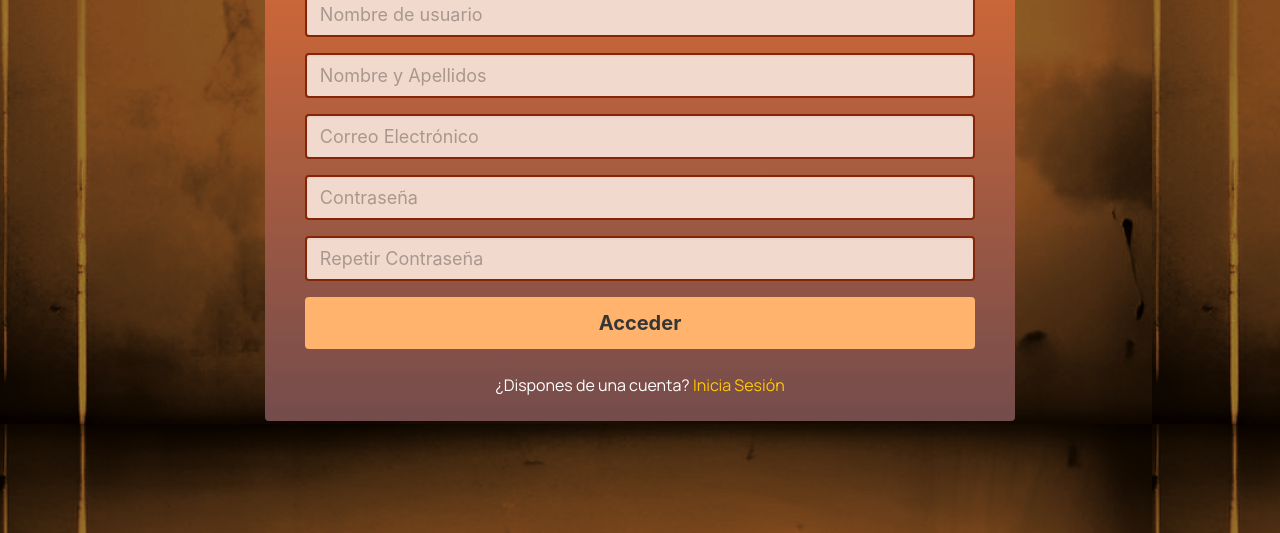
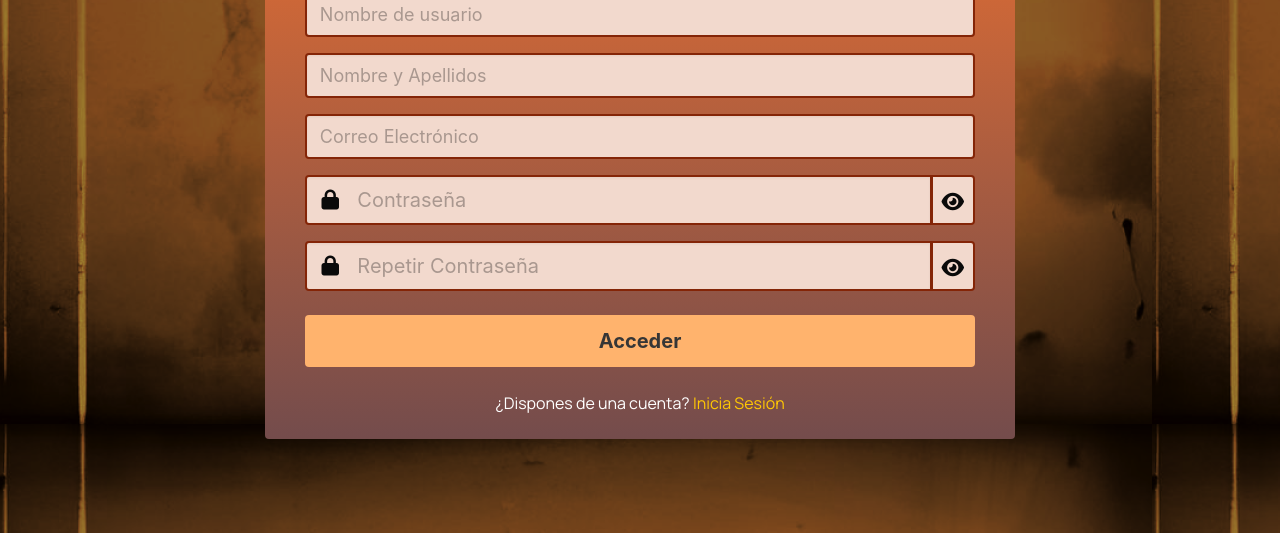
Before and after one commit to AntoniooNogues/ONLYWATCH, a Django app: page /register/ in a window 1280 px wide. Shown: the part 639-1172 px from the top of the page. Run offline with Django 4.2, Linux system fonts and the light colour scheme; some libraries are stand-ins or nearby versions; grey boxes are pictures that could not be loaded.

Commit message:
arreglar boton mostrar contraseña

```diff
--- a/static/js/index.js
+++ b/static/js/index.js
@@ -1,11 +1,6 @@
-document.getElementById("togglePasswordVisibility").addEventListener("click", function(event) {
-    event.stopPropagation();
-    togglePasswordVisibility();
-});
-
-function togglePasswordVisibility() {
-    var passwordInput = document.getElementById("password");
-    var eyeIcon = document.querySelector("#togglePasswordVisibility i");
+function togglePasswordVisibility(passwordId, buttonId) {
+    var passwordInput = document.getElementById(passwordId);
+    var eyeIcon = document.querySelector("#" + buttonId + " i");
     if (passwordInput.type === "password") {
         passwordInput.type = "text";
         eyeIcon.classList.remove("fa-eye");
@@ -16,3 +11,19 @@ function togglePasswordVisibility() {
         eyeIcon.classList.add("fa-eye");
     }
 }
+
+var togglePasswordVisibilityButton1 = document.getElementById("togglePasswordVisibility1");
+if (togglePasswordVisibilityButton1) {
+    togglePasswordVisibilityButton1.addEventListener("click", function(event) {
+        event.stopPropagation();
+        togglePasswordVisibility("password1", "togglePasswordVisibility1");
+    });
+}
+
+var togglePasswordVisibilityButton2 = document.getElementById("togglePasswordVisibility2");
+if (togglePasswordVisibilityButton2) {
+    togglePasswordVisibilityButton2.addEventListener("click", function(event) {
+        event.stopPropagation();
+        togglePasswordVisibility("password2", "togglePasswordVisibility2");
+    });
+}
--- a/templates/login.html
+++ b/templates/login.html
@@ -67,13 +67,13 @@
                       <div class="control has-icons-left">
                         <div class="field has-addons">
                           <div class="control is-expanded">
-                                  <input type="password" id="password" name="password" placeholder="Contraseña" class="input is-medium is-fullwidth" required />
+                            <input type="password" id="password1" name="password" placeholder="Contraseña" class="input is-medium is-fullwidth" required />
                             <span class="icon is-left has-text-black">
                               <i class="fa-solid fa-lock"></i>
                             </span>
                           </div>
                           <div class="control">
-                                    <button type="button" class="button is-medium" id="togglePasswordVisibility" onclick="togglePasswordVisibility()" style=" border: 2px solid #842507; background-color: #F2D9CD;">
+                              <button type="button" class="button is-medium" id="togglePasswordVisibility1" style=" border: 2px solid #842507; background-color: #F2D9CD;">
                                   <span class="icon is-small has-text-black">
                                       <i class="fa-solid fa-eye"></i>
                                   </span>
--- a/templates/register.html
+++ b/templates/register.html
@@ -8,6 +8,7 @@
     ></script>
     <link rel="stylesheet" href="/static/bulma/css/style.css" />
     <link rel="stylesheet" href="/static/style.css" />
+
   </head>
   <body class="familiy has-text-black">
     <!-- Header -->
@@ -90,27 +91,42 @@
                         required
                       />
                     </div>
-                    <div class="field mt-4 mb-4">
-                      <input
-                        type="password"
-                        id="password"
-                        name="password"
-                        placeholder="Contraseña"
-                        class="input"
-                        required
-                      />
+                    <div class="control has-icons-left">
+                      <div class="field has-addons">
+                        <div class="control is-expanded">
+                          <input type="password" id="password1" name="password" placeholder="Contraseña" class="input is-medium is-fullwidth" required />
+                          <span class="icon is-left has-text-black">
+                            <i class="fa-solid fa-lock"></i>
+                          </span>
+                        </div>
+                        <div class="control">
+                            <button type="button" class="button is-medium" id="togglePasswordVisibility1" style=" border: 2px solid #842507; background-color: #F2D9CD;">
+                                <span class="icon is-small has-text-black">
+                                    <i class="fa-solid fa-eye"></i>
+                                </span>
+                            </button>
+                        </div>
+                      </div>
                     </div>
-                    <div class="field mt-4 mb-4">
-                      <input
-                        type="password"
-                        id="password_confirmacion"
-                        name="password_confirmacion"
-                        placeholder="Repetir Contraseña"
-                        class="input"
-                        required
-                      />
+                    <div class="field mt-4 mb-5">
+                      <div class="control has-icons-left">
+                          <div class="field has-addons">
+                            <div class="control is-expanded">
+                              <input type="password" id="password2" name="password2" placeholder="Repetir Contraseña" class="input is-medium is-fullwidth" required />
+                              <span class="icon is-left has-text-black">
+                                <i class="fa-solid fa-lock"></i>
+                              </span>
+                            </div>
+                            <div class="control">
+                                <button type="button" class="button is-medium" id="togglePasswordVisibility2"  style=" border: 2px solid #842507; background-color: #F2D9CD;" on-cl>
+                                    <span class="icon is-small has-text-black">
+                                        <i class="fa-solid fa-eye"></i>
+                                    </span>
+                                </button>
+                            </div>
+                          </div>
+                      </div>
                     </div>
-
                     <div class="field mt-4 mb-3">
                       <button
                         type="submit"
@@ -121,7 +137,6 @@
                         <strong class="has-text-centered">Acceder</strong>
                       </button>
                     </div>
-                  </form>
                 </div>
                 <footer>
                   <p class="has-text-centered has-text-white is-size-6">
@@ -220,5 +235,6 @@
         </div>
       </main>
     </footer>
+  <script src="/static/js/index.js"></script>
   </body>
 </html>
--- a/templates/reset_password.html
+++ b/templates/reset_password.html
@@ -75,8 +75,8 @@
                               </button>
                           </div>
                         </div>
-                    </div>
-                    <div class="field mt-6 mb-6">
+                      </div>
+                      <div class="field mt-6 mb-6">
                         <div class="control has-icons-left">
                             <div class="field has-addons">
                               <div class="control is-expanded">
@@ -94,7 +94,7 @@
                               </div>
                             </div>
                         </div>
-                    </div>
+                      </div>
                         <div class="field mt-6 mb-6">
                             <button type="submit" class="bg_footer button is-fullwidth is-size-5">
                                 <strong class="has-text-centered">Acceder</strong>
```
Lines whose indentation alone changed are shown as unchanged.
